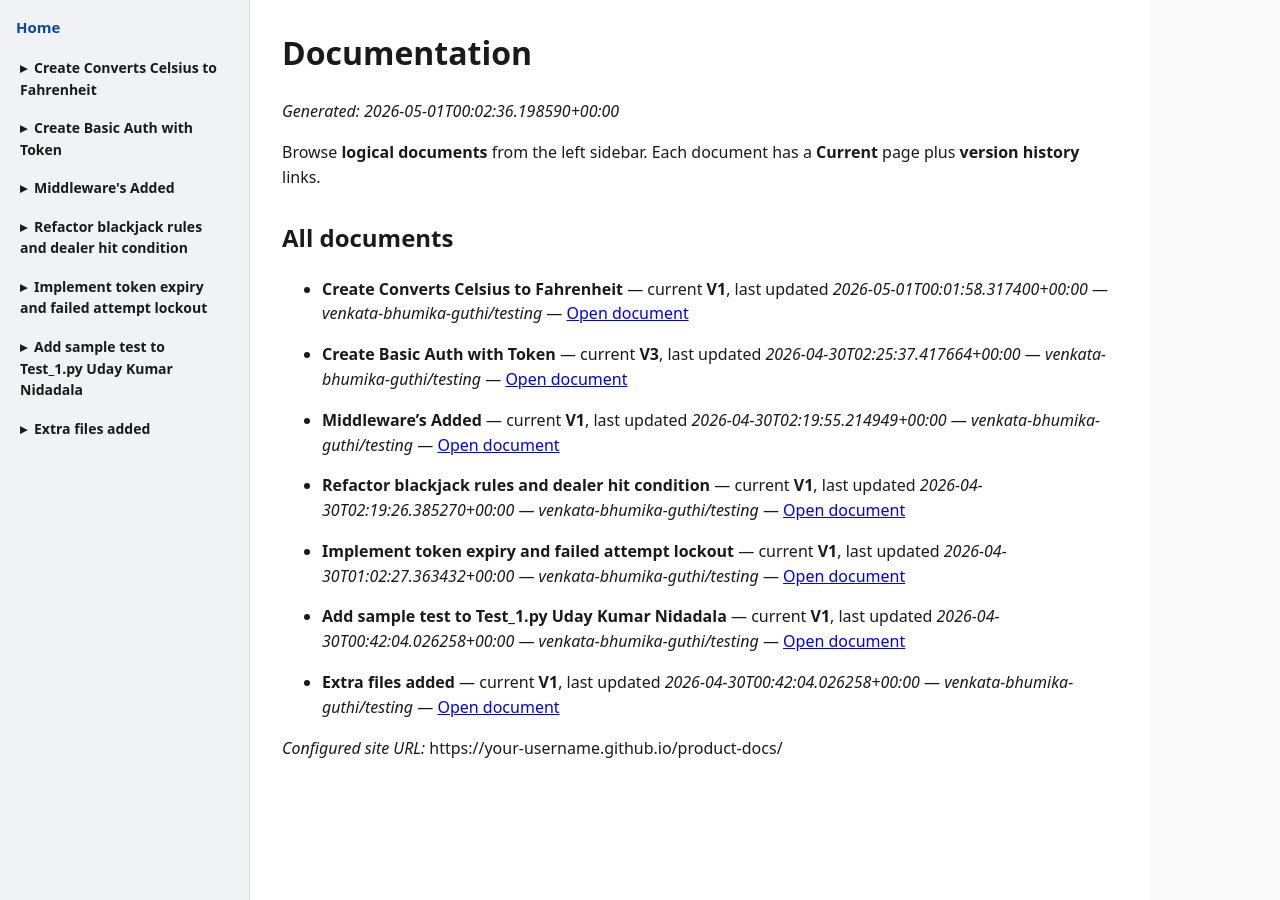
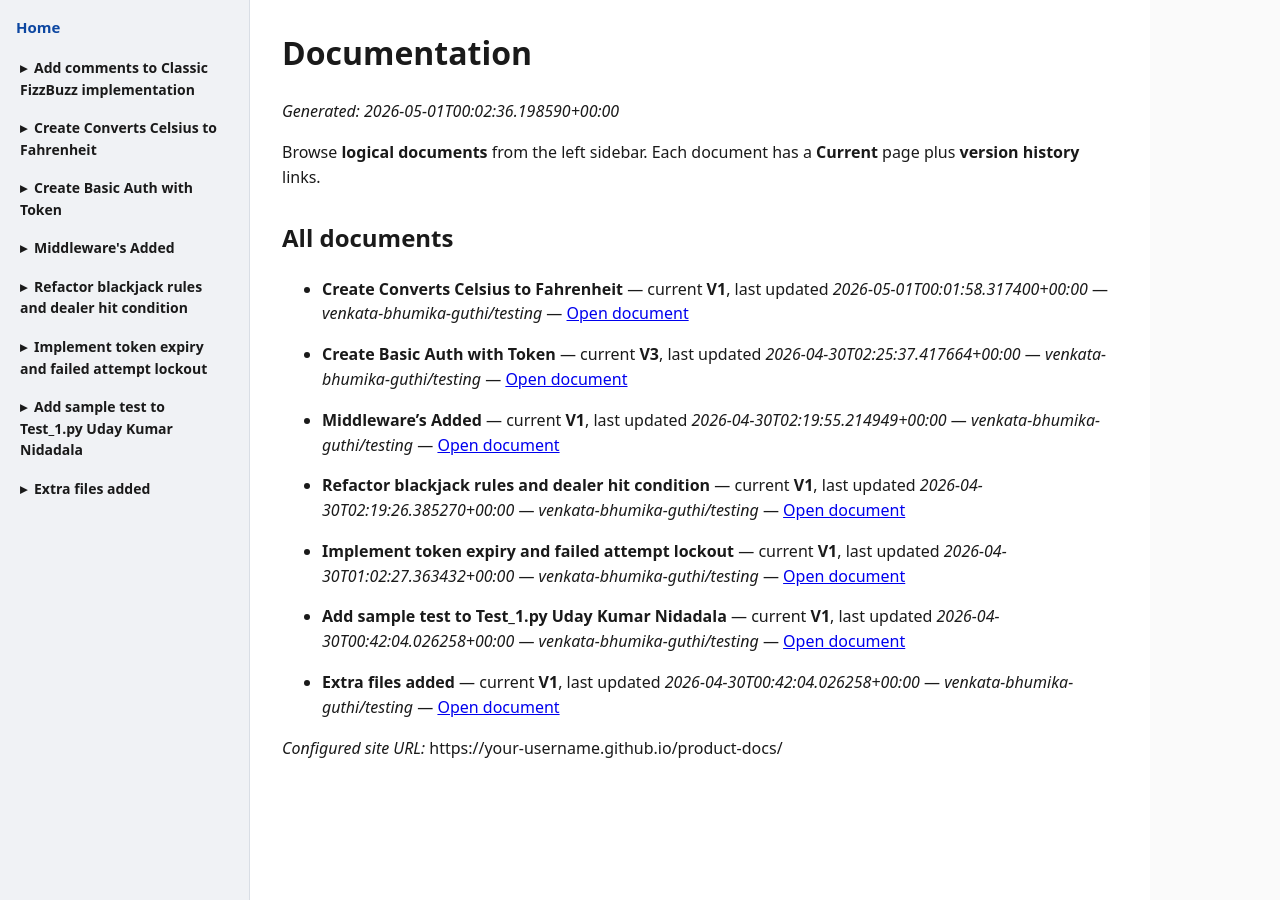
Before and after one commit to Venkata-Bhumika-Guthi/product-docs, a Jekyll site: the page built from docs/index.md, in a window 1280 px wide. Built offline with Jekyll 4.4.1, drawn with Linux system fonts in a browser that asks for light colours.

Commit message:
docs: generated sidebar

```diff
--- a/docs/_includes/sidebar.html
+++ b/docs/_includes/sidebar.html
@@ -1,6 +1,15 @@
 <nav class="side-nav" aria-label="Documents">
   <p class="side-nav__title"><a href="{{ site.baseurl }}/">Home</a></p>
   <ul class="side-nav__docs">
+    <li>
+      <details class="doc-group">
+        <summary>Add comments to Classic FizzBuzz implementation</summary>
+        <ul>
+          <li><a class="nav-current" href="{{ site.baseurl }}/documents/add-comments-to-classic-fizzbuzz-implementation-28ff802fb8/index.html">Current</a></li>
+          <li><a href="{{ site.baseurl }}/documents/add-comments-to-classic-fizzbuzz-implementation-28ff802fb8/versions/v1.html">V1</a></li>
+        </ul>
+      </details>
+    </li>
     <li>
       <details class="doc-group">
         <summary>Create Converts Celsius to Fahrenheit</summary>
```
